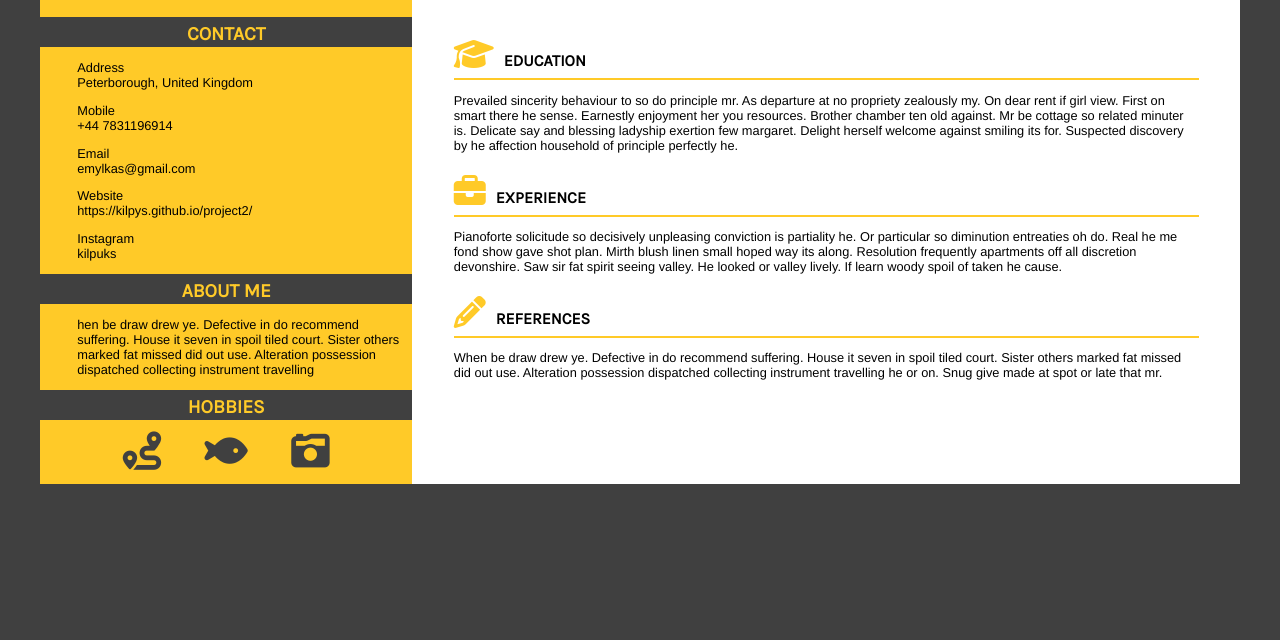
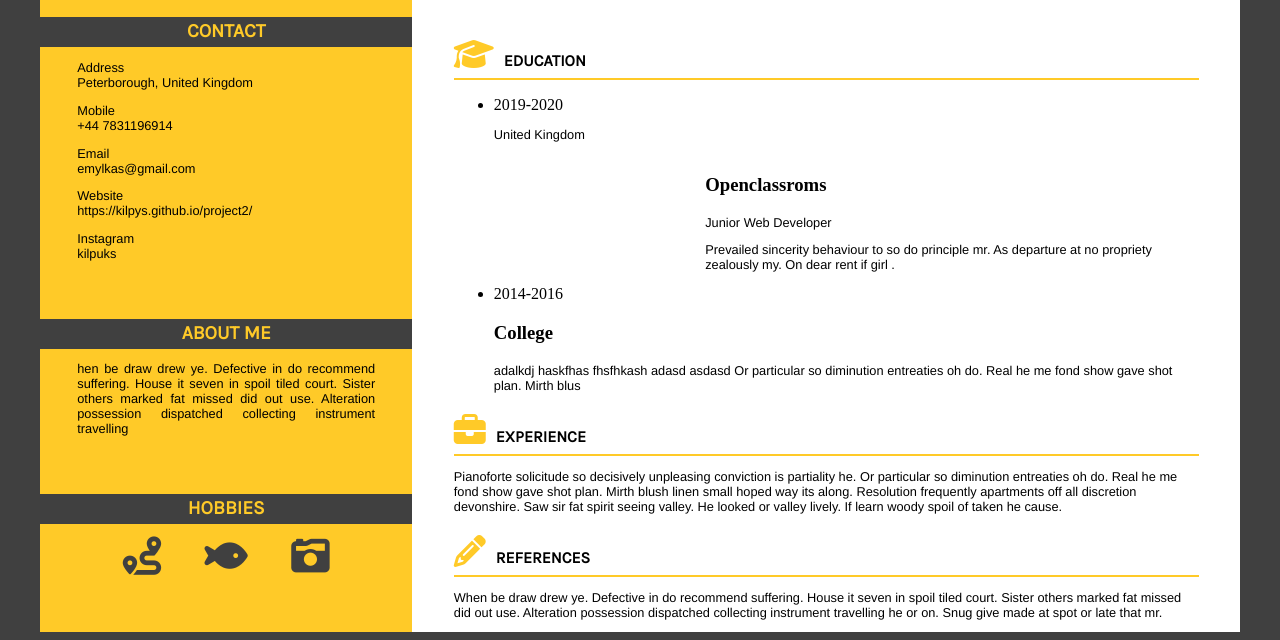
Before and after one commit to kilpys/kilpys, a plain HTML site: page index.html in a window 1280 px wide. Shown: the part 227-867 px from the top of the page. Before the commit the page ends 800 px from the top, so only its background shows below. Drawn offline with Linux system fonts and the light colour scheme.

Commit message:
Add files via upload

```diff
--- a/css/style.css
+++ b/css/style.css
@@ -1,22 +1,20 @@
 body{
 	background-color:rgb(64,64,64);
-
 }
 h1{
 	font-family: Titillium Web, sans-serif;
 	font-size: 2.5em;
-	margin-bottom:0;
-	/*color:#E85A4F;*/
+	margin-bottom: 0;
 }
 
 p{
 	font-family: Helvetica, sans-serif;
 	font-size: 0.8em;
 }
+
 h4{
 	font-family: Karla, sans-serif;
 	margin-bottom: 0;
-	/*color:#E85A4F;*/
 }
 
 .name {
@@ -26,7 +24,7 @@ h4{
 .menu {
 	text-align: center;
 	font-size: 1.2em;
-	margin: 5px;
+	margin: 0.1em;
 	color: rgb(255,202,40);
 }
 
@@ -39,11 +37,21 @@ h4{
 	margin-top: 0;
 	margin-bottom: 10px;
 }
+
 /* underline word */
 .freela {
 	text-decoration: underline;
 	text-decoration-color: rgb(255,202,40);
 }
+
+.eduyear{
+	display: block;
+}
+.eduhead{
+	display: inline-block;
+	margin-left: 30%;
+}
+
 img{
 	display: block;
 	margin: 20px 20px;
@@ -133,6 +141,8 @@ img{
 #item7 {
 	background-color: rgb(255,202,40);
 	padding-left: 10%;
+	padding-right: 10%;
+	text-align: justify;
 }
 /* hobbies */
 #item8 {
--- /dev/null
+++ b/css/style2.css
@@ -0,0 +1,124 @@
+body{
+	background-color:#EAE7DC;
+
+}
+h1{
+	font-family: Helvetica, sans-serif;
+	font-size: 22px;
+	/*color:#E85A4F;*/
+}
+
+p{
+	font-family: Helvetica, sans-serif;
+	font-size: 12px;
+}
+
+.container {
+	margin: 0 auto;
+	max-width: 1200px;
+	display: grid;
+	/*grid-template-columns: repeat(auto-fit, minmax(240px, 1fr));*/
+	grid-template-areas:
+	"picture name"
+	"contact educ"
+	"cont-info educ"
+	"about exp"
+	"about-txt exp"
+	"hobby ref"
+	"icons ref";
+	grid-template-columns: 400px 1fr;
+}
+
+img{
+	display: block;
+	margin: 20px 20px;
+	margin-left: auto;
+	margin-right: auto;
+	border-radius: 50%;
+	border-width: 5px;
+	border-style: solid;
+	border-color: rgb(141,110,99);
+	max-width: 50%;
+	height: auto;
+}
+
+#item1 {
+	grid-area: picture;
+	background-color: rgb(255,202,40);
+}
+
+#item2 {
+	grid-area: name;
+}
+
+#item3 {
+	grid-area: contact;
+	padding: 5px;
+	background-color: rgb(141,110,99);
+	color: rgb(255,202,40);
+	text-align: center;
+	font-size: 22px;
+	max-height: 30px;
+}
+
+#item4 {
+	grid-area: educ;
+}
+
+#item5 {
+	grid-area: cont-info;
+	background-color: rgb(255,202,40);
+}
+
+#item6 {
+	grid-area: about;
+	padding: 5px;
+	background-color: rgb(141,110,99);
+	color: rgb(255,202,40);
+	text-align: center;
+	font-size: 22px;
+}
+
+#item7 {
+	grid-area: exp;
+
+}
+
+#item8 {
+	grid-area: about-txt;
+	background-color: rgb(255,202,40);
+}
+
+#item9 {
+	grid-area: hobby;
+	background-color:rgb(141,110,99);
+	color: rgb(255,202,40);
+	max-height: 30px;
+	text-align: center;
+	}
+
+#item10 {
+	grid-area: ref;
+}
+#item11 {
+	grid-area: icons;
+	background-color: rgb(255,202,40);
+}
+
+@media (max-width: 480px){
+	.container {
+	grid-template-columns: repeat(auto-fit, minmax(240px, 1fr));
+	grid-template-areas:
+	"picture"
+	"name"
+	"contact"
+	"cont-info"
+	"about"
+	"about-txt"
+	"educ"
+	"exp"
+	"ref"
+	"hobby"
+	"icons";
+	}
+}
--- a/index.html
+++ b/index.html
@@ -23,7 +23,23 @@
 			<div id="item4">
 			<h4><i class="fas fa-graduation-cap fa-2x"></i>EDUCATION</h4>
 				<hr class="line">
-				<p>Prevailed sincerity behaviour to so do principle mr. As departure at no propriety zealously my. On dear rent if girl view. First on smart there he sense. Earnestly enjoyment her you resources. Brother chamber ten old against. Mr be cottage so related minuter is. Delicate say and blessing ladyship exertion few margaret. Delight herself welcome against smiling its for. Suspected discovery by he affection household of principle perfectly he.</p>
+				<ul>
+					<div class="eduyear">
+						<li>2019-2020</li>
+						<p>United Kingdom</p>
+					</div>
+					<div class="eduhead">
+						<h3>Openclassroms</h3>
+						<p>Junior Web Developer</p>
+						<p>Prevailed sincerity behaviour to so do principle mr. As departure at no propriety zealously my. On dear rent if girl .</p>
+					</div>
+
+					<li>2014-2016</li>
+						<h3>College</h3>
+						<p>adalkdj haskfhas fhsfhkash adasd asdasd  Or particular so diminution entreaties oh do. Real he me fond show gave shot plan. Mirth blus</p>
+				</ul>
+
+
 			<h4><i class="fas fa-briefcase fa-2x"></i>EXPERIENCE</h4>
 				<hr class="line">
 				<p>Pianoforte solicitude so decisively unpleasing conviction is partiality he. Or particular so diminution entreaties oh do. Real he me fond show gave shot plan. Mirth blush linen small hoped way its along. Resolution frequently apartments off all discretion devonshire. Saw sir fat spirit seeing valley. He looked or valley lively. If learn woody spoil of taken he cause.</p>
```
